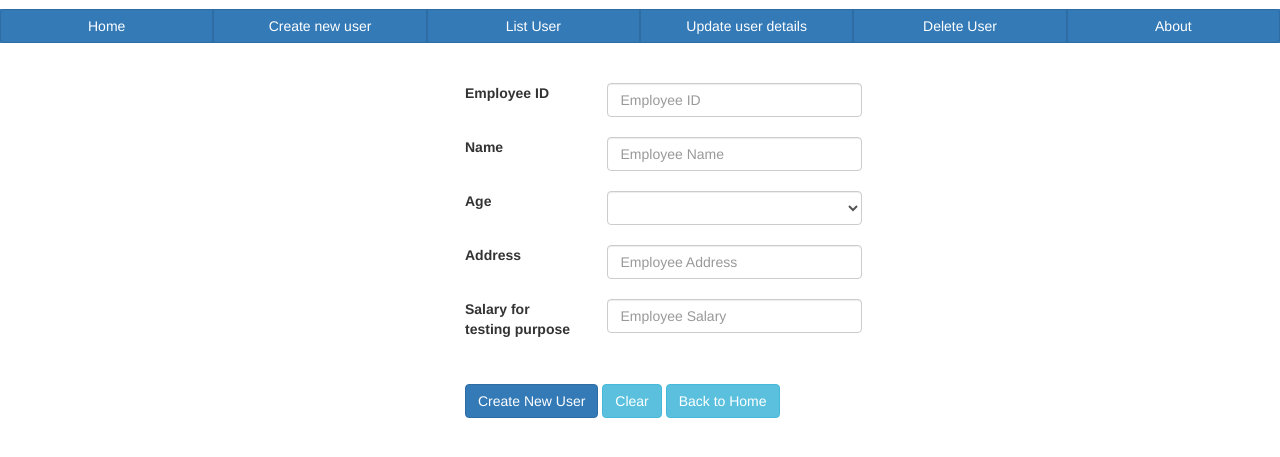
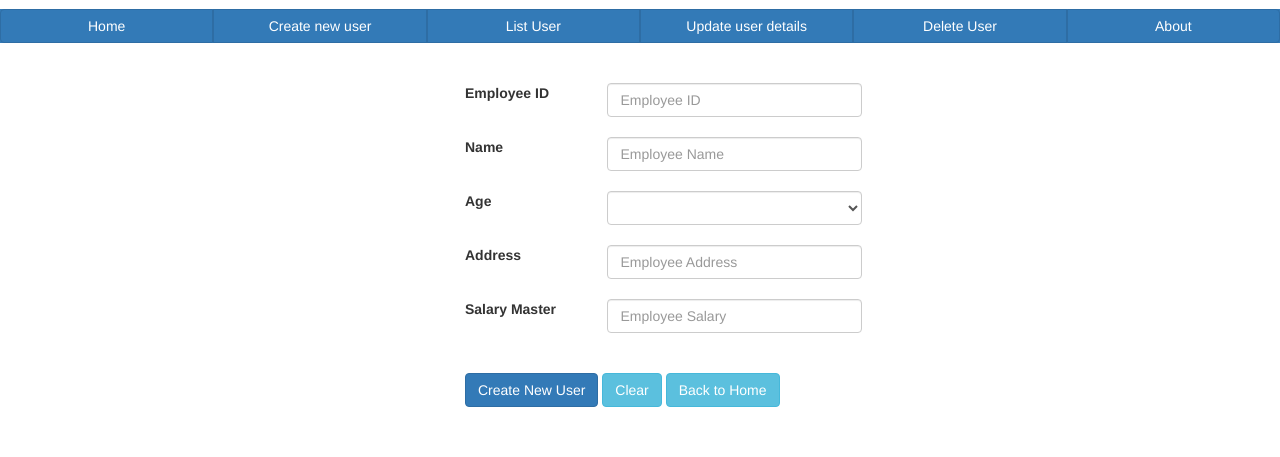
Before and after one commit to karthickak2016/myproject, a plain HTML site: page index.html in a window 1280 px wide. Shown: the part 69-526 px from the top of the page. Drawn offline with nearby package versions, Linux system fonts and the light colour scheme.

Commit message:
Commit in Master

```diff
--- a/index.html
+++ b/index.html
@@ -89,7 +89,7 @@
 				</div>
 				<br>
 				<div class="row">
-					<div class="col-sm-2"><label for="salary">Salary for testing purpose</label></div>
+					<div class="col-sm-2"><label for="salary">Salary Master</label></div>
 					<div class="col-sm-4"><input type="salary" class="form-control" id="salary" placeholder="Employee Salary" required></div>
 				</div>
 				<br><br>
```
